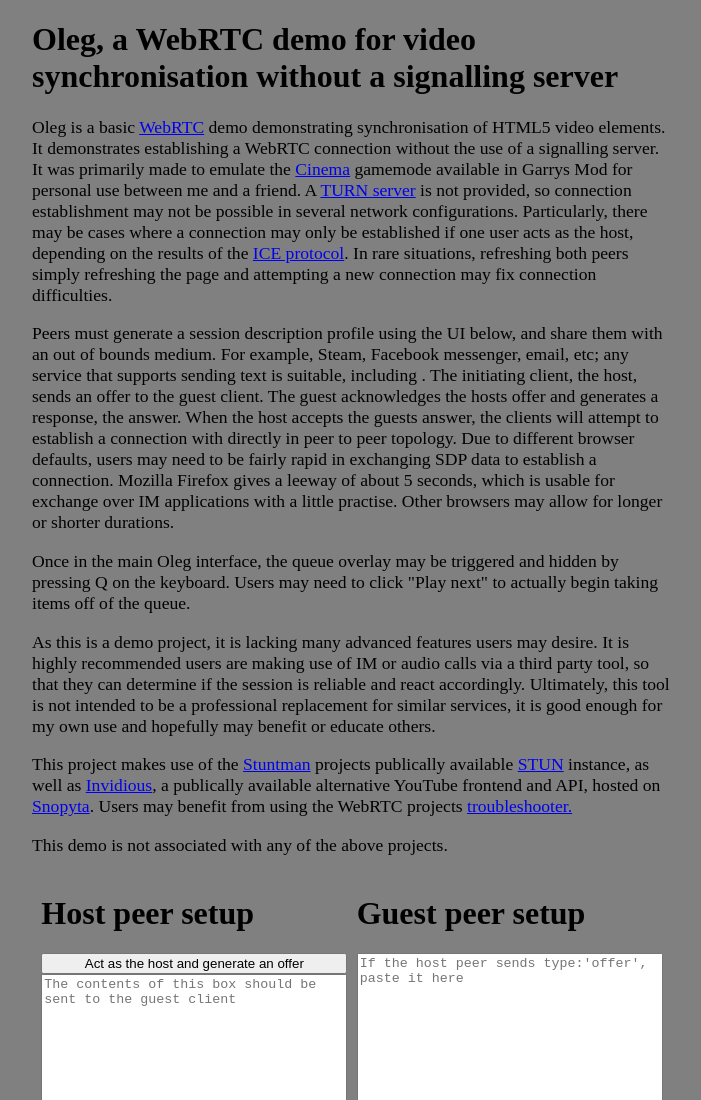
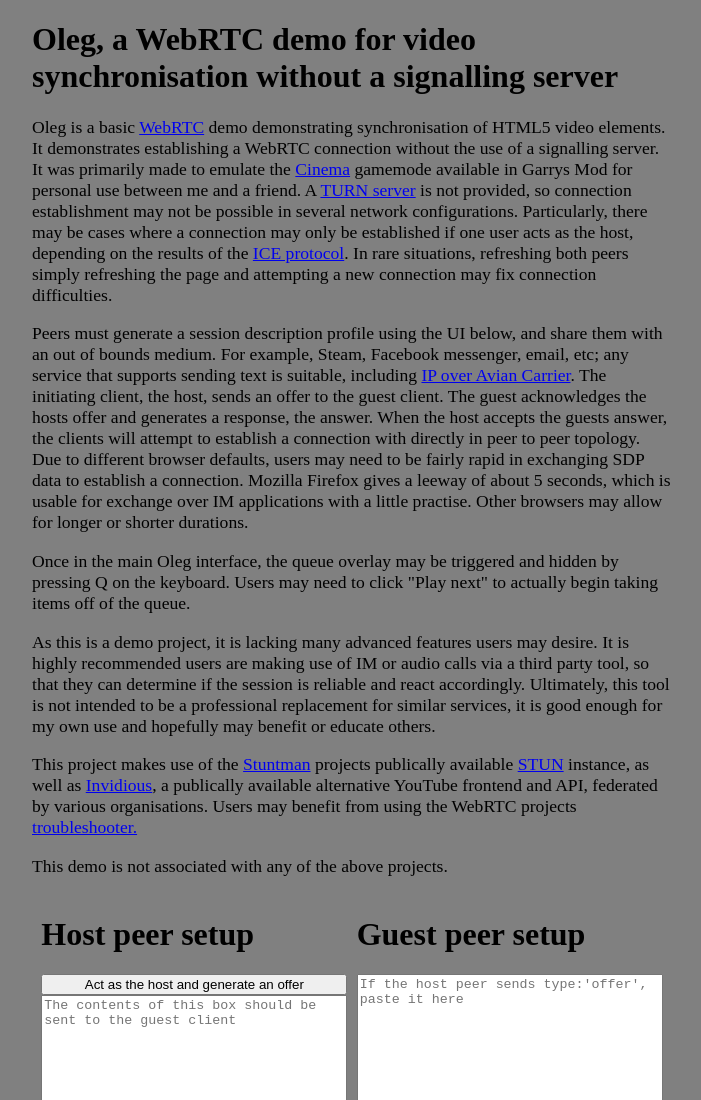
Before and after one commit to MrCarroll/oleg, a plain HTML site: page index.html in a window 1280 px wide. Shown: the top 1100 px of the page, without its empty margins (288-989 px from the left). Drawn offline with Linux system fonts and the light colour scheme.

Commit message:
Fix malformed HTML

```diff
--- a/index.html
+++ b/index.html
@@ -23,7 +23,7 @@
             </p>
             <p>
                 Peers must generate a session description profile using the UI below, and share them with an out of bounds medium.
-                For example, Steam, Facebook messenger, email, etc; any service that supports sending text is suitable, including <a href="https://en.wikipedia.org/wiki/IP_over_Avian_Carriers"IP over Avian Carrier</a></a>.
+                For example, Steam, Facebook messenger, email, etc; any service that supports sending text is suitable, including <a href="https://en.wikipedia.org/wiki/IP_over_Avian_Carriers">IP over Avian Carrier</a>.
                 The initiating client, the host, sends an offer to the guest client. The guest acknowledges the hosts offer and generates a response, the answer.
                 When the host accepts the guests answer, the clients will attempt to establish a connection with directly in peer to peer topology.
                 Due to different browser defaults, users may need to be fairly rapid in exchanging SDP data to establish a connection. Mozilla Firefox gives a leeway of about 5 seconds,
@@ -41,7 +41,7 @@
             </p>
             <p>
                 This project makes use of the <a href="http://stunprotocol.org">Stuntman</a> projects publically available <a href="https://en.wikipedia.org/wiki/STUN">STUN</a> instance,
-                as well as <a href="https://invidio.us">Invidious</a>, a publically available alternative YouTube frontend and API, hosted on <a href="https://snopyta.org/">Snopyta</a>. Users may benefit from using the WebRTC projects <a href="https://test.webrtc.org/">troubleshooter.</a>
+                as well as <a href="https://invidio.us">Invidious</a>, a publically available alternative YouTube frontend and API, federated by various organisations. Users may benefit from using the WebRTC projects <a href="https://test.webrtc.org/">troubleshooter.</a>
             </p>
             <p>
                 This demo is not associated with any of the above projects.
```
